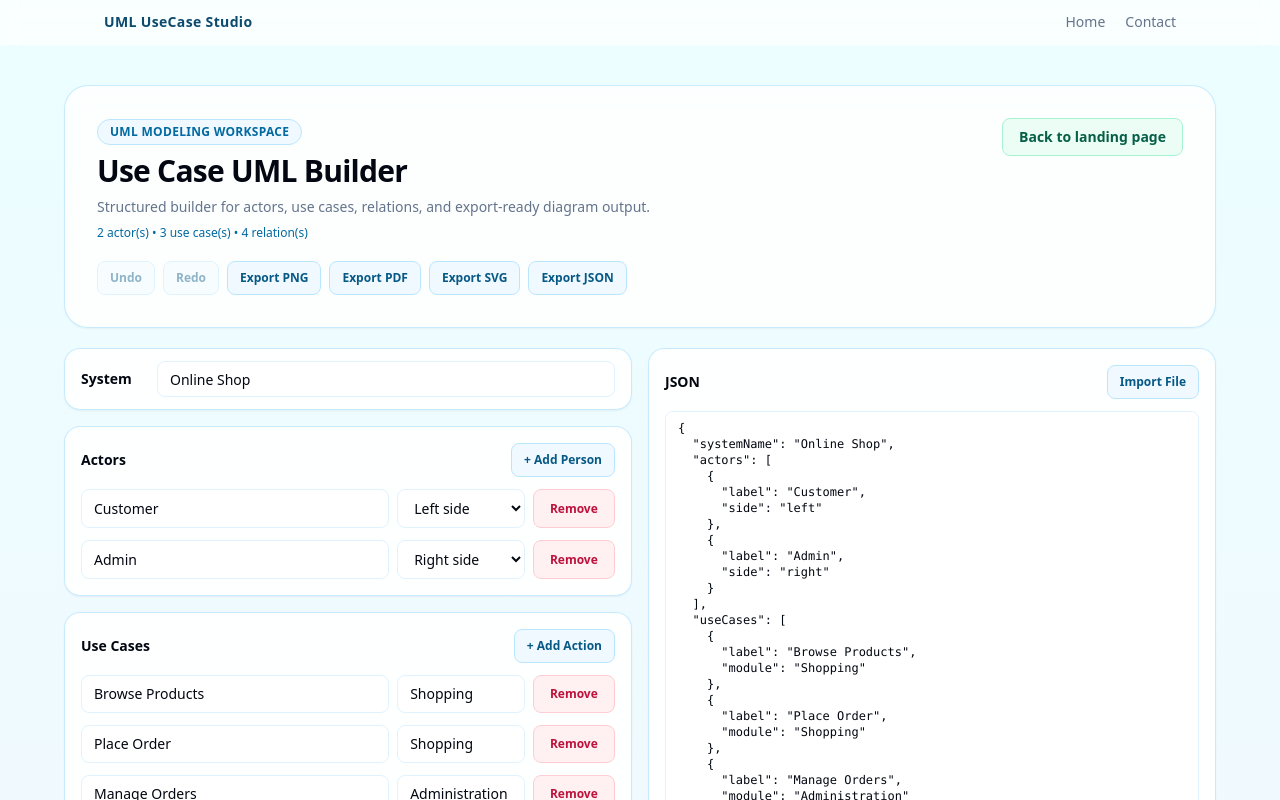
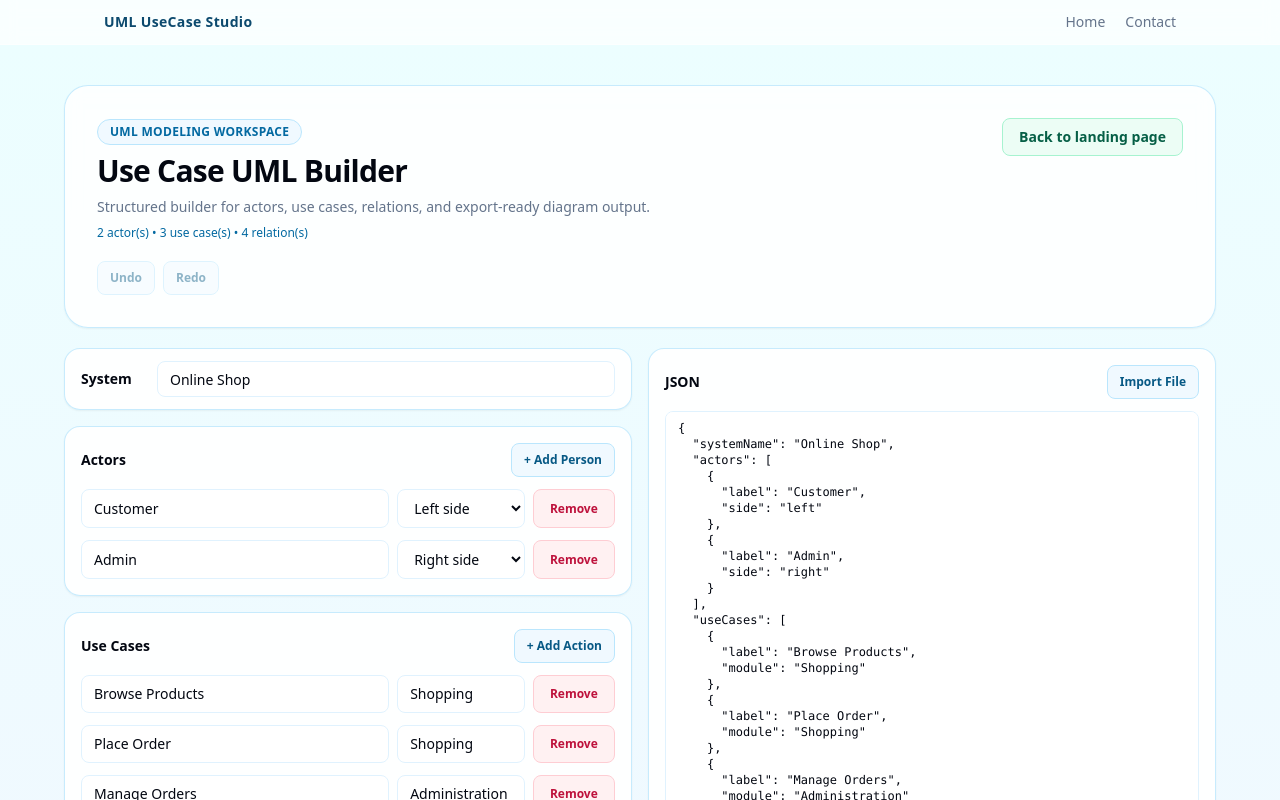
Before and after one commit to shadikhasan/Use-Case-UML-Generator, a Next.js app: page /builder in a window 1280 px wide. Shown: the top 800 px of the page. Built offline with nearby package versions, Linux system fonts and the light colour scheme; no server answers.

Commit message:
refactor(builder): remove top export actions and keep undo/redo only

```diff
--- a/src/components/UseCaseUMLBuilder.tsx
+++ b/src/components/UseCaseUMLBuilder.tsx
@@ -399,18 +399,6 @@ const UseCaseUMLBuilder = () => {
             <button type="button" className={btnCls} onClick={redo} disabled={future.length === 0}>
               Redo
             </button>
-            <button type="button" className={btnCls} onClick={handleExportPNG}>
-              Export PNG
-            </button>
-            <button type="button" className={btnCls} onClick={handleExportPDF}>
-              Export PDF
-            </button>
-            <button type="button" className={btnCls} onClick={handleExportSVG}>
-              Export SVG
-            </button>
-            <button type="button" className={btnCls} onClick={handleExportJSON}>
-              Export JSON
-            </button>
           </div>
         </header>
 
```
